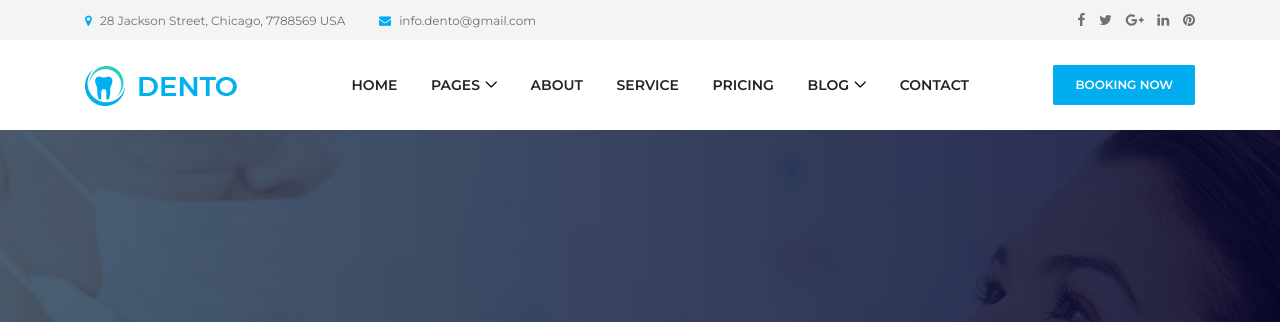
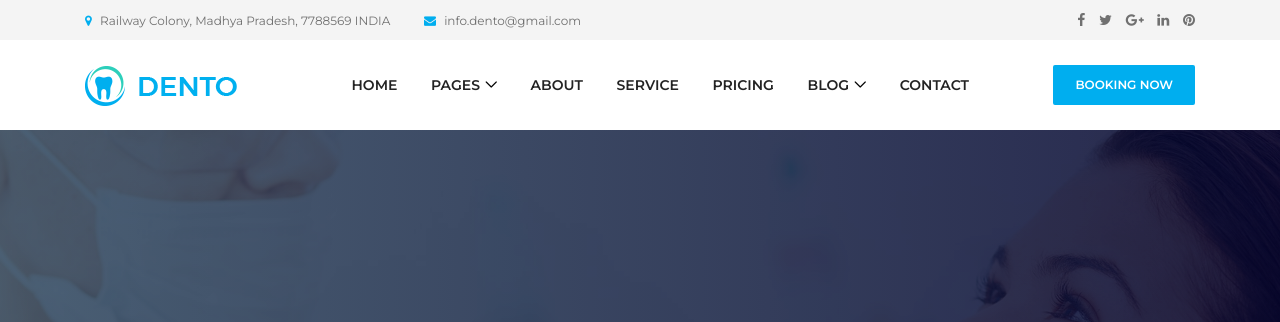
Before and after one commit to anchal20198071/DjangoDentist, a Django app: template dentist/website/templates/index.html in a window 1280 px wide. Shown: the top 322 px of the page. Run offline with Django 3.2, Linux system fonts and the light colour scheme; the template is opened without the code that fills it, so the values that code supplies are empty; some libraries are stand-ins or nearby versions; some web fonts are replaced.

Commit message:
started on 2 june

```diff
--- a/dentist/website/templates/index.html
+++ b/dentist/website/templates/index.html
@@ -9,13 +9,13 @@
   <meta name="viewport" content="width=device-width, initial-scale=1, shrink-to-fit=no">
 
   <!-- Title -->
-  <title>Dento - Dentist &amp; Medical HTML Template</title>
+  <title>Anchal Dental Clinic</title>
 
   <!-- Favicon -->
   <link rel="icon" href="{% static 'website/img/core-img/favicon.ico' %}">
 
   <!-- Core Stylesheet -->
-  <link rel="stylesheet" href="{% static 'website/css/style.css' %}">
+  <link rel="stylesheet" href="{% static 'website/style.css' %}">
 
 </head>
 
@@ -36,7 +36,7 @@
           <!-- Top Content -->
           <div class="col-6 col-md-9 col-lg-8">
             <div class="top-header-content">
-              <a href="#" data-toggle="tooltip" data-placement="bottom" title="28 Jackson Street, Chicago, 7788569 USA"><i class="fa fa-map-marker"></i> <span>28 Jackson Street, Chicago, 7788569 USA</span></a>
+              <a href="#" data-toggle="tooltip" data-placement="bottom" title="50 Jackson Street, Chicago, 7788569 USA"><i class="fa fa-map-marker"></i> <span>Railway Colony, Madhya Pradesh, 7788569 INDIA</span></a>
               <a href="#" data-toggle="tooltip" data-placement="bottom" title="info.dento@gmail.com"><i class="fa fa-envelope"></i> <span>info.dento@gmail.com</span></a>
             </div>
           </div>
@@ -349,9 +349,7 @@
         <!-- Video Area -->
         <div class="col-12 col-lg-6">
           <div class="dento-video-area mb-100">
-            <img src="{% static 'website/img/bg-img/14.jpg' %}" alt="">
-            <!-- Play Button -->
-            <a href="#" class="video-play-button"><i class="fa fa-play" aria-hidden="true"></i></a>
+            <iframe width="560" height="315" src="https://www.youtube.com/embed/TBGRYkzXiTg" frameborder="0" allow="accelerometer; autoplay; encrypted-media; gyroscope; picture-in-picture" allowfullscreen></iframe>
           </div>
         </div>
       </div>
```
